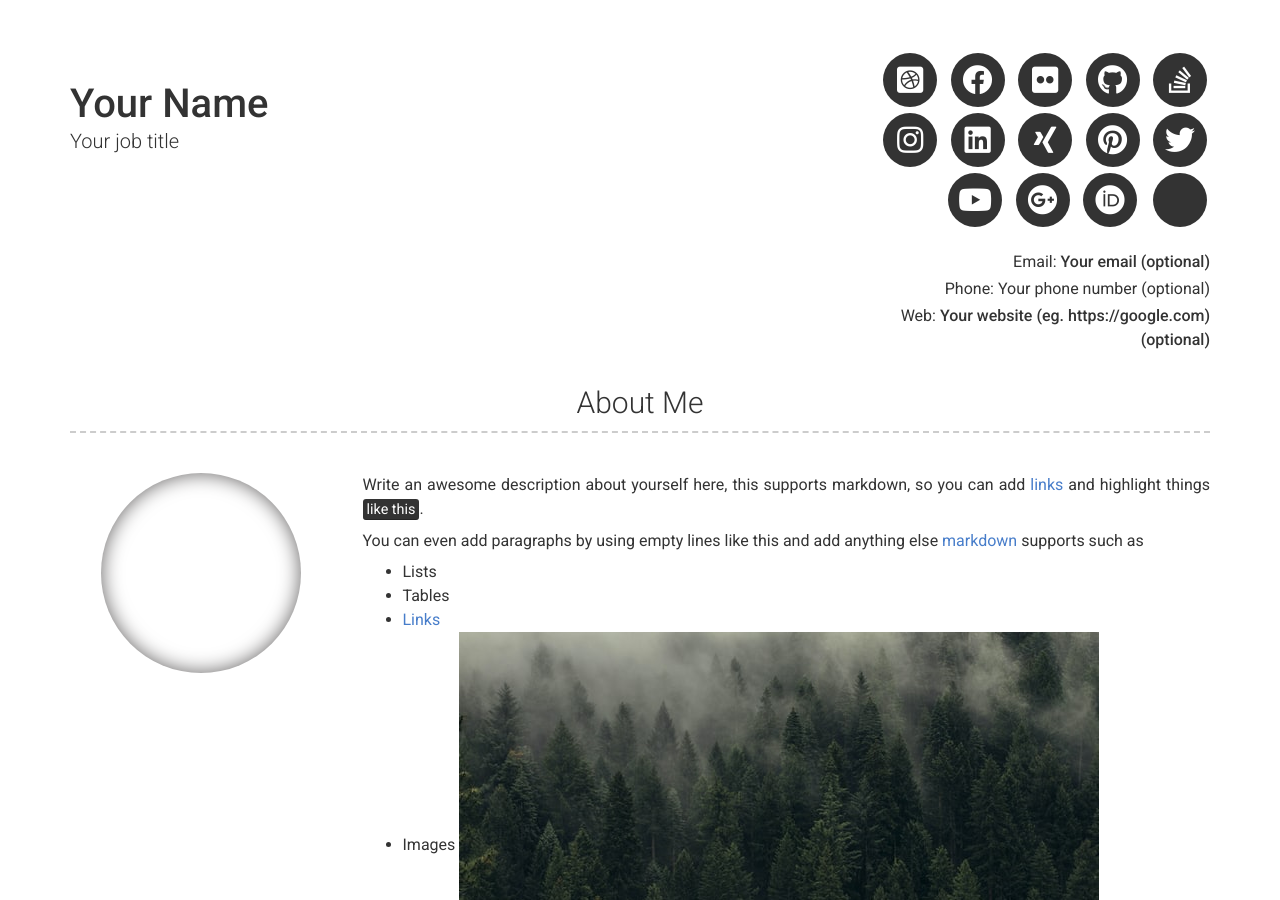
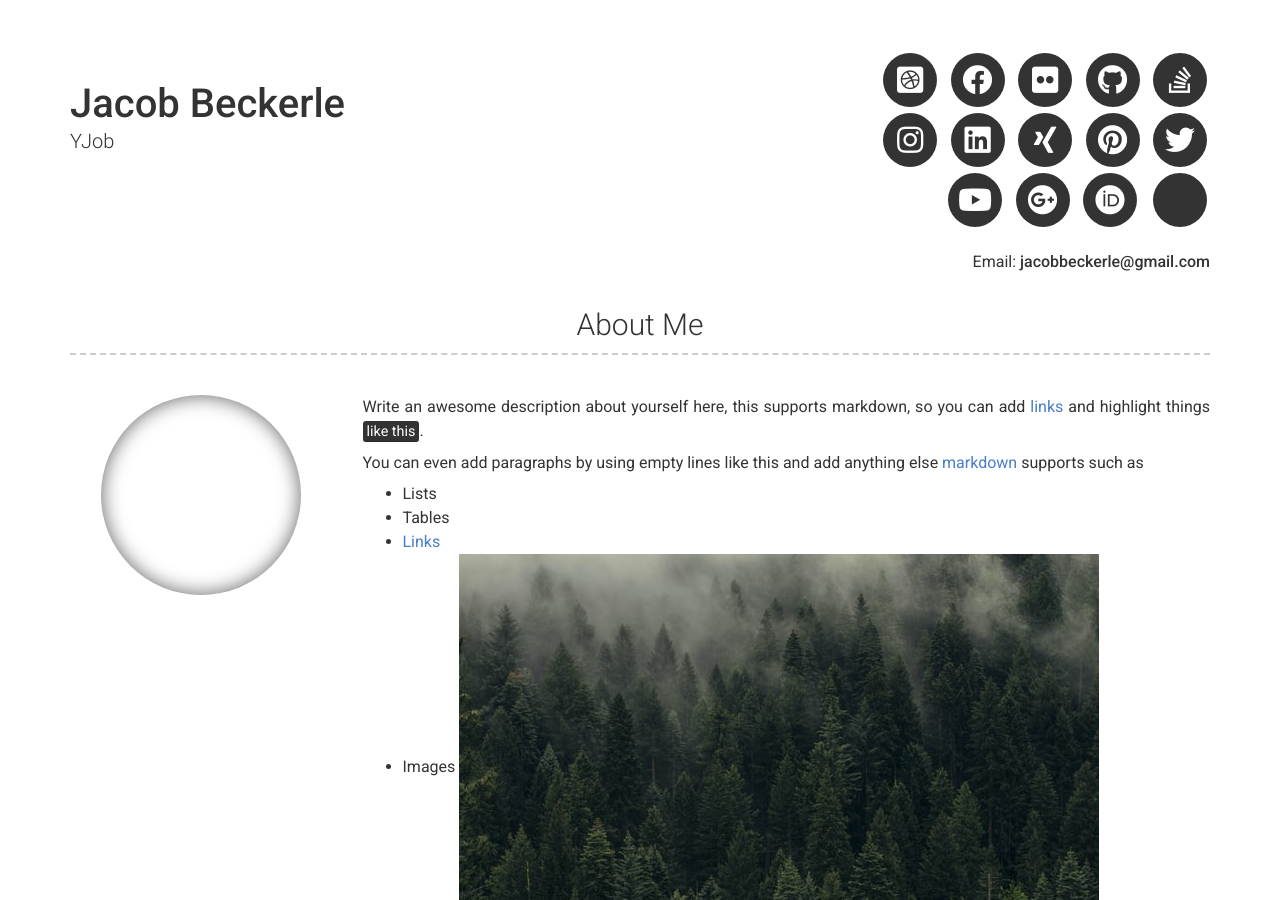
Before and after one commit to ManfredRichthofen/Resume, a Jekyll site: the page built from index.md, in a window 1280 px wide and 900 px high. Built offline with Jekyll 4.4.1, drawn with Linux system fonts in a browser that asks for light colours; nearby versions of some CDN libraries; some of the changed text lies outside the part shown.

Commit message:
Update _config.yml

```diff
--- a/_config.yml
+++ b/_config.yml
@@ -6,13 +6,13 @@ repository: Git repository where your resume will be hosted, only required if yo
 version: 2
 
 # Personal info
-name: Your Name
-title: Your job title
-email: Your email (optional)
+name: Jacob Beckerle
+title: YJob
+email: jacobbeckerle@gmail.com
 # email_title: Email (Email title override)
-phone: Your phone number (optional)
+phone:
 # phone_title: Phone (Phone title override)
-website: Your website (eg. https://google.com)(optional)
+website:
 # website_title: Web (Website title override)
 
 # Dark Mode (true/false/never)
```
